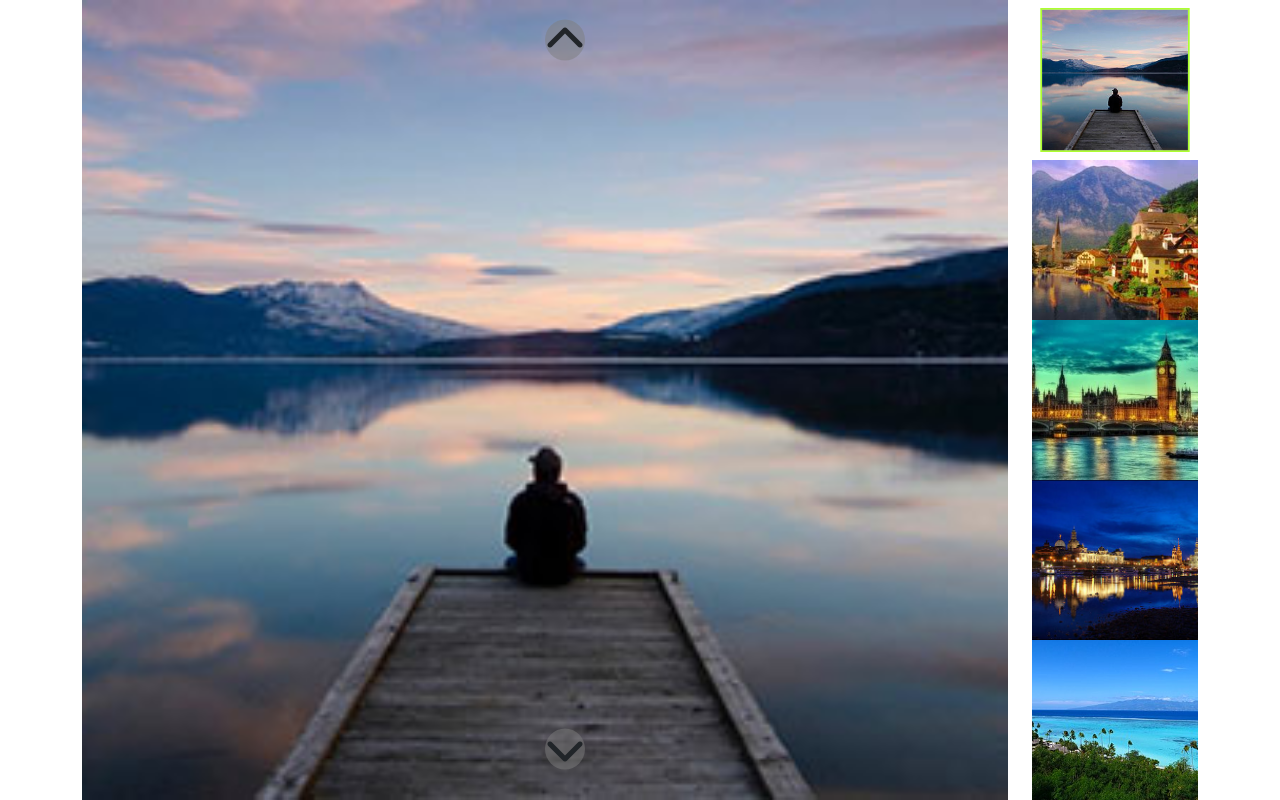
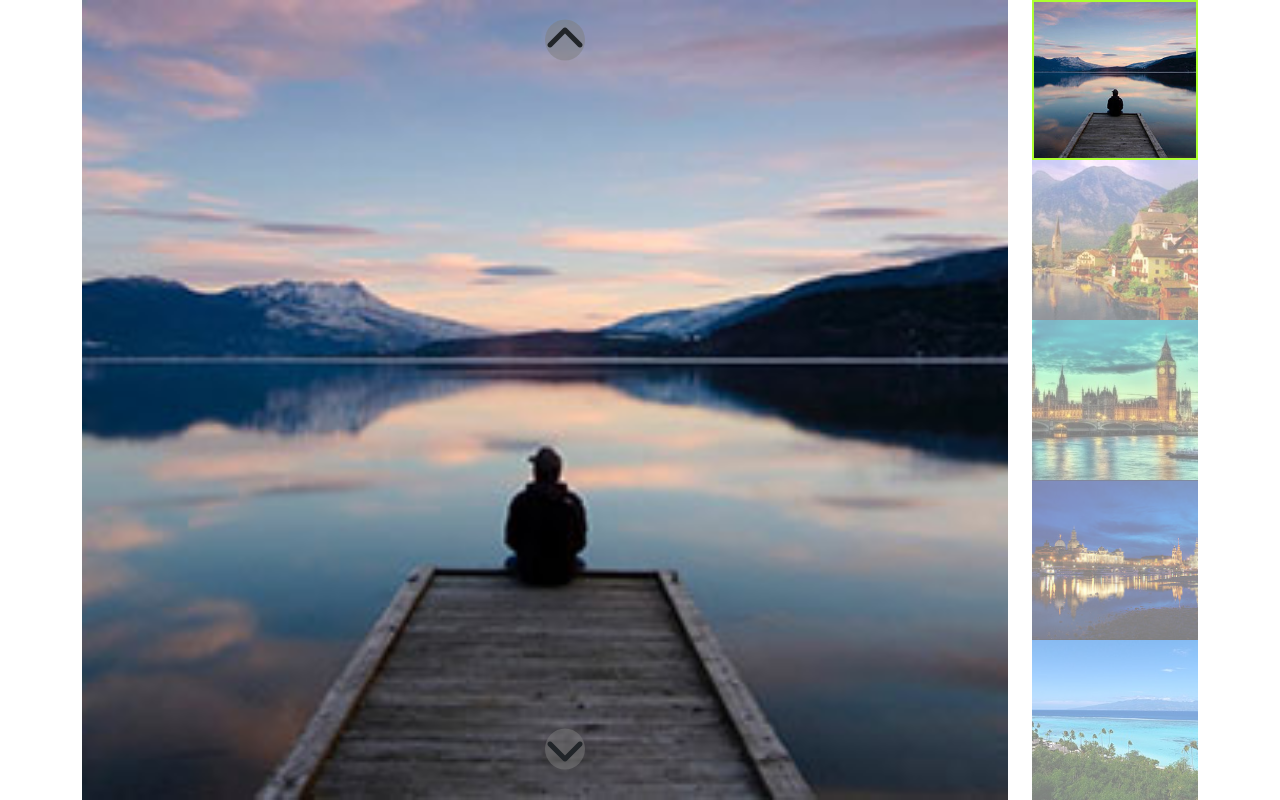
Before and after one commit to T30G10v4/js-array-carousel, a plain HTML site: page index.html in a window 1280 px wide. Drawn offline with nearby package versions, Linux system fonts and the light colour scheme.

Commit message:
Risoluzione esercizio

```diff
--- a/css/specific.css
+++ b/css/specific.css
@@ -79,12 +79,14 @@ img {
 
     height: calc(800px / 5);
     object-fit: cover;
+    opacity: 0.5;
 
 }
 
 .thumbnail-img.active {
 
-    transform: scale(0.9);
+
     border: 2px solid greenyellow;
+    opacity: 1;
 
 }
--- a/index.html
+++ b/index.html
@@ -26,7 +26,7 @@
       <div class="col-10">
         <div id="carousel">
 
-          <img class="carousel-img active" src="img/01.jpg" alt="">
+          <!-- <img class="carousel-img active" src="img/01.jpg" alt=""> -->
 
 
           <div class="up">
```
